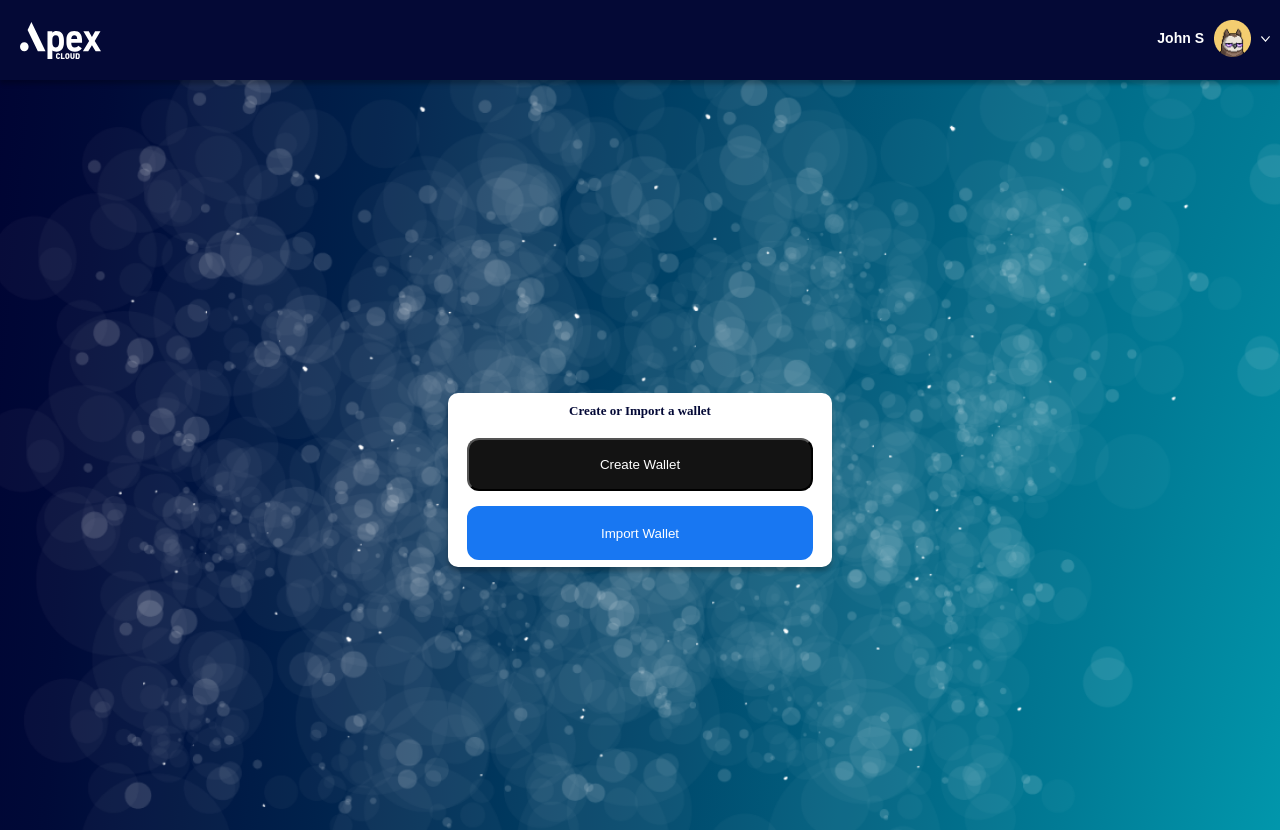
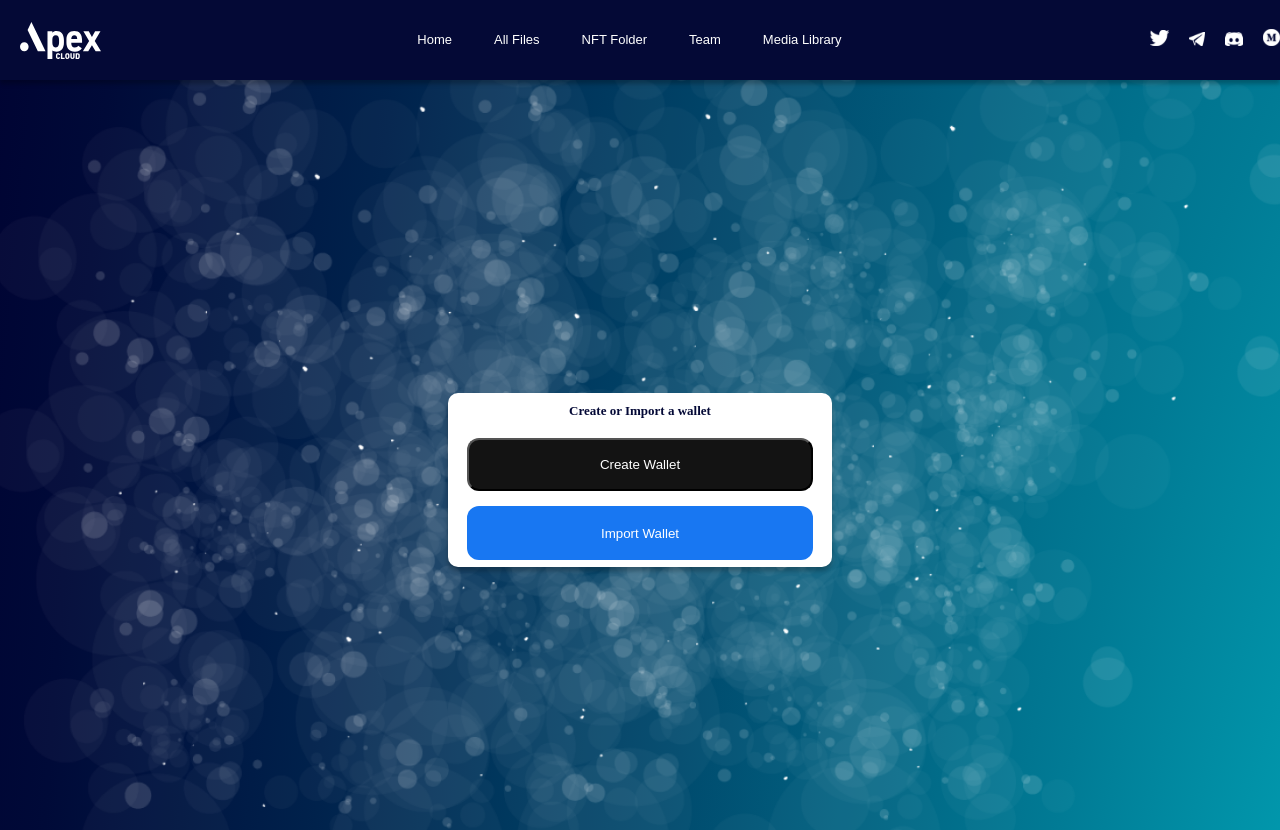
Before and after one commit to craigh8888/apex-react, a React (Create React App) app: page /NFTFolder in a window 1280 px wide. Shown: the top 830 px of the page. Built offline with nearby package versions, Linux system fonts and the light colour scheme.

Commit message:
fixed screen resizing issue
default screen size was set large than smaller screen sizes.

```diff
--- a/src/components/Navbar.js
+++ b/src/components/Navbar.js
@@ -10,7 +10,7 @@ import { ReactComponent as ButtonAddFolderIcon } from '../images/add-folder.svg'
 import { ReactComponent as ButtonUploadFilesIcon } from '../images/upload-files.svg';
 
 function Navbar() {
-    const [isDesktop, setDesktop] = useState(window.innerWidth > 1450);
+    const [isDesktop, setDesktop] = useState(window.innerWidth > 1000);
 
     const updateMedia = () => {
         setDesktop(window.innerWidth > 978);
@@ -32,10 +32,13 @@ function Navbar() {
 
     useEffect(() => {
         window.addEventListener("resize", updateMedia);
+
         return () => window.removeEventListener("resize", updateMedia);
+        showButton();
 
-        showButton();
+
     }, []);
+
     window.addEventListener('resize', showButton);
 
     return (
--- a/src/pages/AllFiles.js
+++ b/src/pages/AllFiles.js
@@ -9,7 +9,7 @@ import TempNav from '../components/tempNav';
 
 export default function AllFiles() {
 
-    const [isDesktop, setDesktop] = useState(window.innerWidth > 1450);
+    const [isDesktop, setDesktop] = useState(window.innerWidth > 1000);
 
     const updateMedia = () => {
         setDesktop(window.innerWidth > 978);
--- a/src/pages/Home.js
+++ b/src/pages/Home.js
@@ -16,7 +16,7 @@ function Home({loggedIn, setLoggedIn, onboarded,setOnboarded,wallet,setWallet})
 
 
     return (
-        <>
+        <div className='home'>
             <Navbar />
            {/* <HeroSection /> : <></>}
             {/* <Cards />
@@ -36,12 +36,12 @@ function Home({loggedIn, setLoggedIn, onboarded,setOnboarded,wallet,setWallet})
             wallet={wallet}
             setWallet={setWallet}
             setOnboarded={setOnboarded}
-            /> : <div className="overlay"></div>
+            /> : <div className="home-overlay"></div>
             }
             <TempNav />
             <UploadFiles />
 
-        </>
+        </div>
     );
 }
 
--- a/src/styles/App.css
+++ b/src/styles/App.css
@@ -1,7 +1,13 @@
-.App {
-  text-align: center;
+
+.home{
+
+  width: 100%;
+  height: 100%;
+  padding: none;
+  background: url('../images/image-bg.svg') center center/cover no-repeat;
+
 }
-.overlay{
+.home .home-overlay{
   background: url('../images/overlay-bg.png') center center/cover no-repeat;
   object-fit: cover;
   width: 100%;
@@ -13,6 +19,10 @@
   left: 0;
   right: 0;
 }
+.App {
+  text-align: center;
+}
+
 .App-logo {
   height: 40vmin;
   pointer-events: none;
@@ -39,6 +49,7 @@
   color: #61dafb;
 }
 
+
 @keyframes App-logo-spin {
   from {
     transform: rotate(0deg);
@@ -57,3 +68,37 @@ button,
 p {
   font-family: 'Poppins', sans-serif;
 }
+
+
+/*spinner css*/
+
+@keyframes ldio-rgj7pqnl2b {
+  0% { background: #005d75 }
+  8.333333333333334% { background: #005d75 }
+  8.416666666666666% { background: #1877f2 }
+  100% { background: #1877f2 }
+}
+.ldio-rgj7pqnl2b div {
+  position: absolute;
+  width: 34.2px;
+  height: 34.2px;
+  background: #1877f2;
+  animation: ldio-rgj7pqnl2b 1.639344262295082s linear infinite;
+}
+.loadingio-spinner-blocks-4psddnlisx6 {
+  width: 171px;
+  height: 171px;
+  display: inline-block;
+  overflow: hidden;
+  background: #ffffff;
+}
+.ldio-rgj7pqnl2b {
+  width: 100%;
+  height: 100%;
+  position: relative;
+  transform: translateZ(0) scale(1);
+  backface-visibility: hidden;
+  transform-origin: 0 0; /* see note above */
+}
+.ldio-rgj7pqnl2b div { box-sizing: content-box; }
+/* generated by https://loading.io/ */
```
Lines whose indentation alone changed are shown as unchanged.
